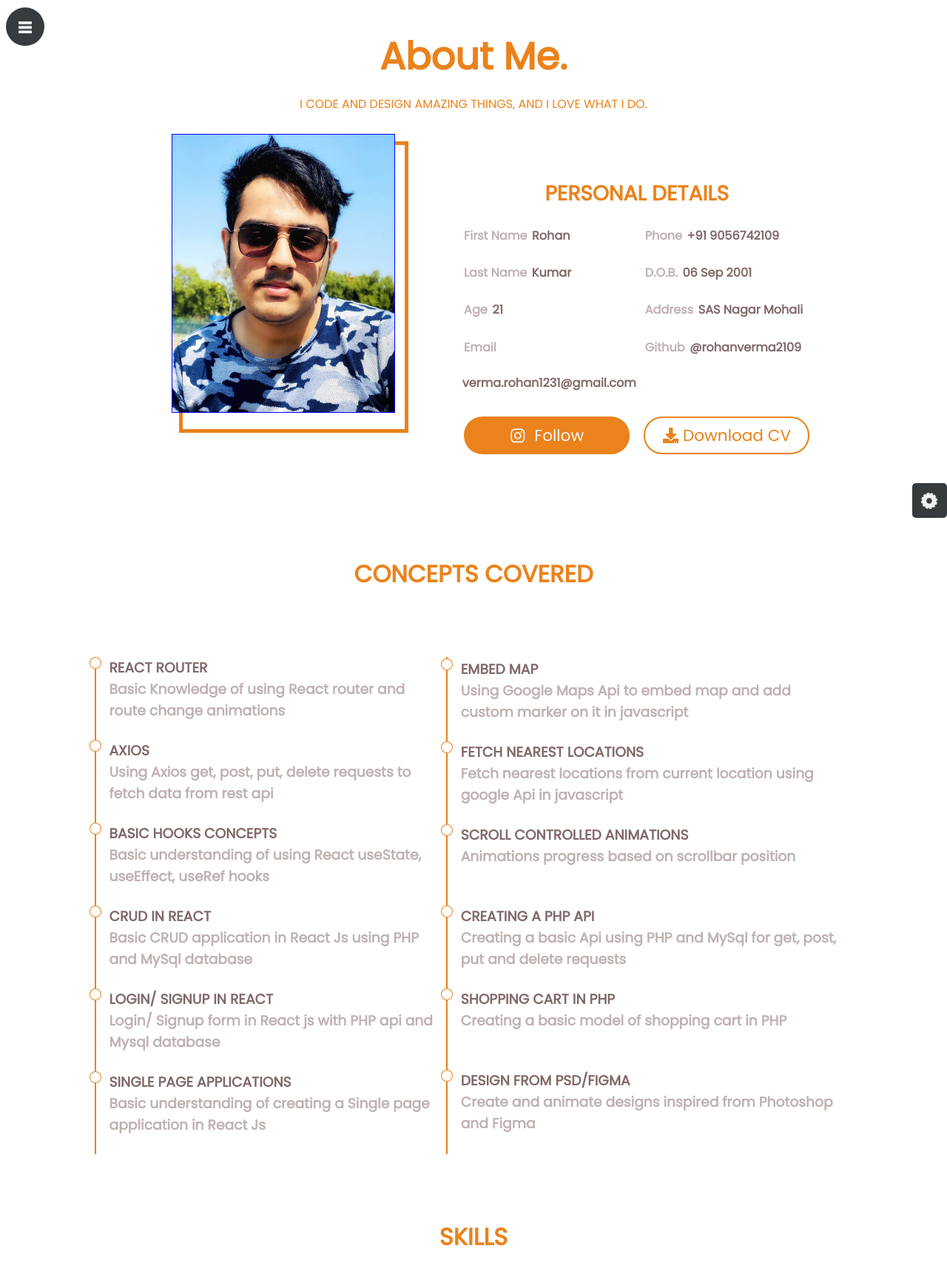
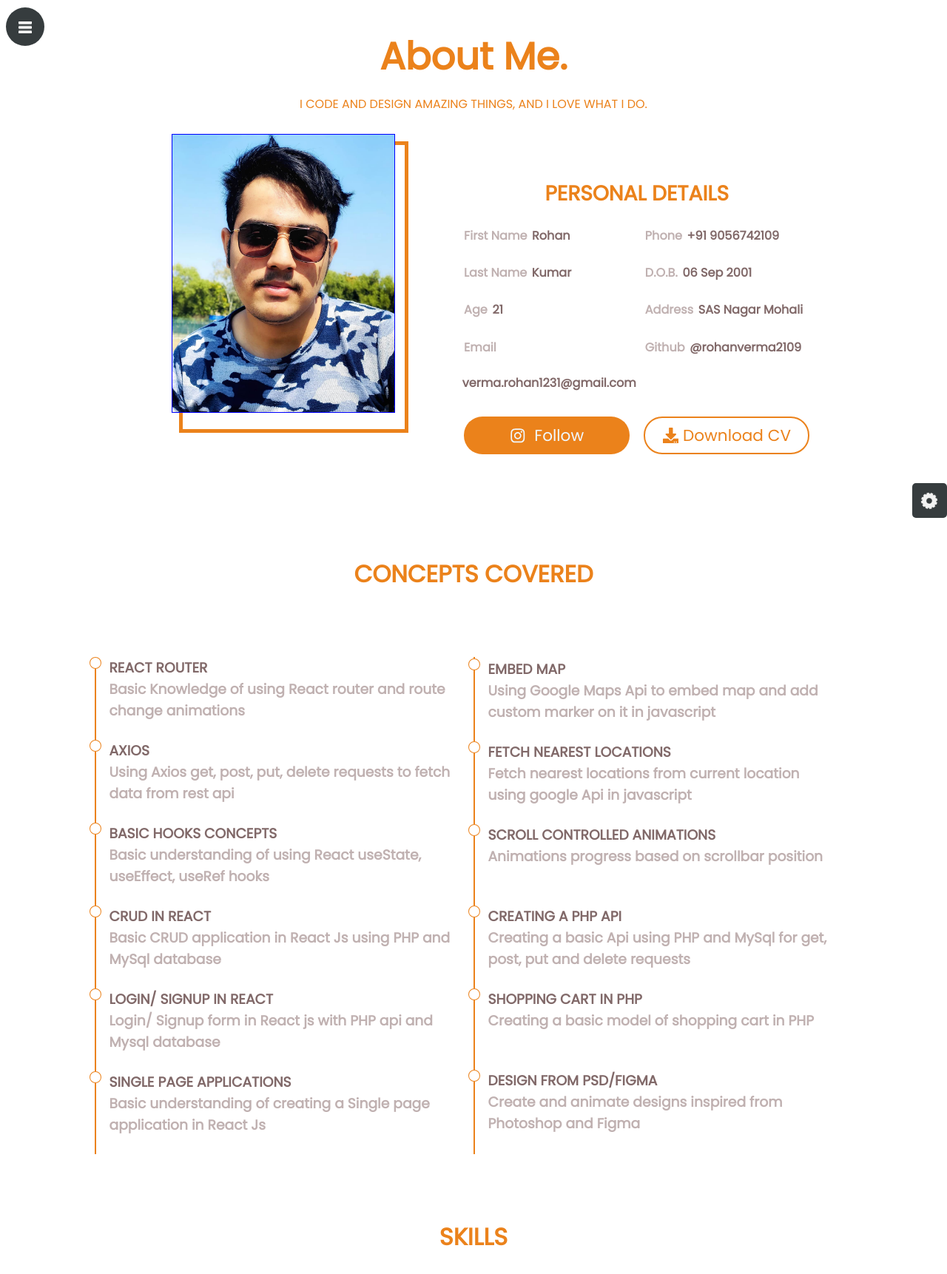
Before and after one commit to rohanverma2109/portfolio, a React (Create React App) app: page /about in a window 1280 px wide. Shown: the top 1722 px of the page at 74% size. Built offline with nearby package versions, Linux system fonts and the light colour scheme; no server answers.

Commit message:
ui changes

```diff
--- a/src/App.js
+++ b/src/App.js
@@ -8,6 +8,7 @@ import Portfolio from "./pages/Portfolio";
 
 function App() {
   useEffect(()=>{
+    document.body.style.overflow = "hidden";
     setTimeout(()=>{
       document.body.style.overflow = "visible";
     },4000)
--- a/src/css/about.css
+++ b/src/css/about.css
@@ -133,6 +133,7 @@ align-items: center;
   text-align: left;
   list-style: none;
   border-left: 2px solid var(--color);
+  width: 100%;
 }
 .concepts ul li{
   min-height: 110px;
--- a/src/css/index.css
+++ b/src/css/index.css
@@ -16,7 +16,6 @@ body {
   -moz-osx-font-smoothing: grayscale;
   width: 100%;
   height: 100%;
-  overflow:visible;
 }
 .about{
   background-color: rgb(255, 255, 255);
--- a/src/pages/Loader.js
+++ b/src/pages/Loader.js
@@ -2,7 +2,7 @@ import React, { useEffect, useState } from 'react'
 import "../css/loader.css"
 const Loader = () => {
     window.scrollTo(0,0)
-    document.body.style.overflow = "hidden";
+
     var [data,setdata]=useState(()=>{
         return(
             <div className='loader'>
@@ -19,6 +19,7 @@ const Loader = () => {
         )
     });
     useEffect(()=>{
+
         setTimeout(()=>{
             setdata(()=>{
                 document.body.style.overflow = "visible";
```
